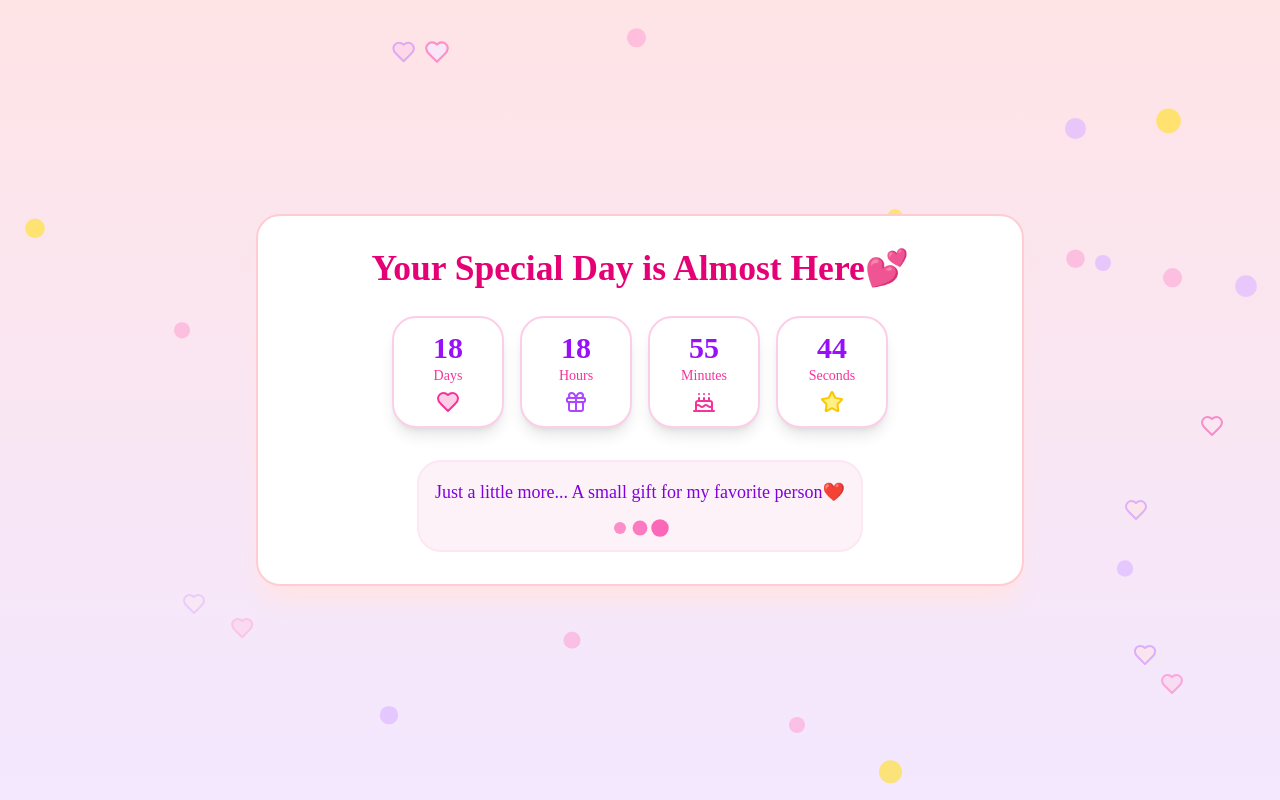
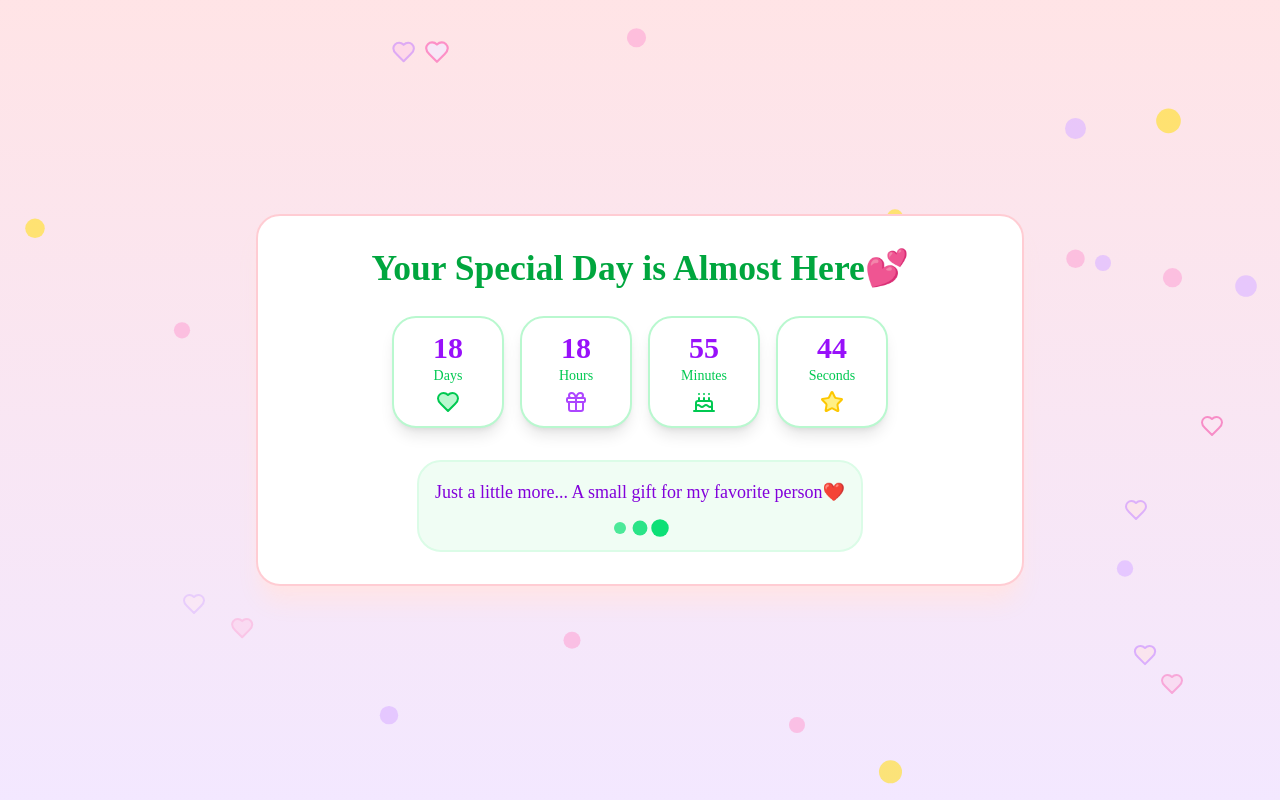
Before and after one commit to secret6499/bday, a Next.js app: page / in a window 1280 px wide. Built offline with nearby package versions, Linux system fonts and the light colour scheme; a web font is replaced by a local one.

Commit message:
Update countdown.jsx

```diff
--- a/src/components/countdown.jsx
+++ b/src/components/countdown.jsx
@@ -37,16 +37,16 @@ export default function Countdown({ targetDate, onCountdownEnd }) {
   }, [timeLeft, targetDate])
 
   const icons = [
-    <Heart key="heart" className="text-pink-500 fill-pink-200" />,
+    <Heart key="heart" className="text-green-500 fill-green-200" />,
     <Gift key="gift" className="text-purple-500" />,
-    <Cake key="cake" className="text-pink-500" />,
+    <Cake key="cake" className="text-green-500" />,
     <Star key="star" className="text-yellow-400 fill-yellow-200" />,
   ]
 
   return (
     <div className="flex flex-col items-center justify-center">
       <motion.h1
-        className="text-3xl md:text-4xl font-bold text-center text-pink-600 min-h-20 sm:min-h-11 mb-6"
+        className="text-3xl md:text-4xl font-bold text-center text-green-600 min-h-20 sm:min-h-11 mb-6"
         initial={{ scale: 0.95 }}
         animate={{ scale: 1 }}
         transition={{
@@ -64,24 +64,24 @@ export default function Countdown({ targetDate, onCountdownEnd }) {
           Object.entries(timeLeft).map(([unit, value], index) => (
             <motion.div
               key={unit}
-              className="bg-white rounded-3xl shadow-lg p-4 w-28 h-28 flex flex-col items-center justify-center border-2 border-pink-200"
+              className="bg-white rounded-3xl shadow-lg p-4 w-28 h-28 flex flex-col items-center justify-center border-2 border-green-200"
               initial={{ y: 20, opacity: 0 }}
               animate={{ y: 0, opacity: 1 }}
               transition={{ delay: index * 0.1, duration: 0.5 }}
               whileHover={{ scale: 1.05, rotate: [-1, 1, -1, 0] }}
             >
               <div className="text-3xl font-bold text-purple-600">{value}</div>
-              <div className="text-sm text-pink-500 capitalize">{unit}</div>
+              <div className="text-sm text-green-500 capitalize">{unit}</div>
               <div className="mt-1">{icons[index % icons.length]}</div>
             </motion.div>
           ))
         ) : (
-          <p className="text-2xl text-pink-600 font-bold">It's time!</p>
+          <p className="text-2xl text-green-600 font-bold">It's time!</p>
         )}
       </div>
 
       <motion.div
-        className="text-center max-w-md mx-auto bg-pink-50 p-4 rounded-3xl border-2 border-pink-100"
+        className="text-center max-w-md mx-auto bg-green-50 p-4 rounded-3xl border-2 border-green-100"
         initial={{ opacity: 0 }}
         animate={{ opacity: 1 }}
         transition={{ delay: 0.5 }}
@@ -94,7 +94,7 @@ export default function Countdown({ targetDate, onCountdownEnd }) {
           {Array.from({ length: 3 }).map((_, i) => (
             <motion.div
               key={i}
-              className="w-3 h-3 rounded-full bg-pink-400"
+              className="w-3 h-3 rounded-full bg-green-400"
               animate={{
                 scale: [1, 1.5, 1],
                 opacity: [0.7, 1, 0.7],
```
